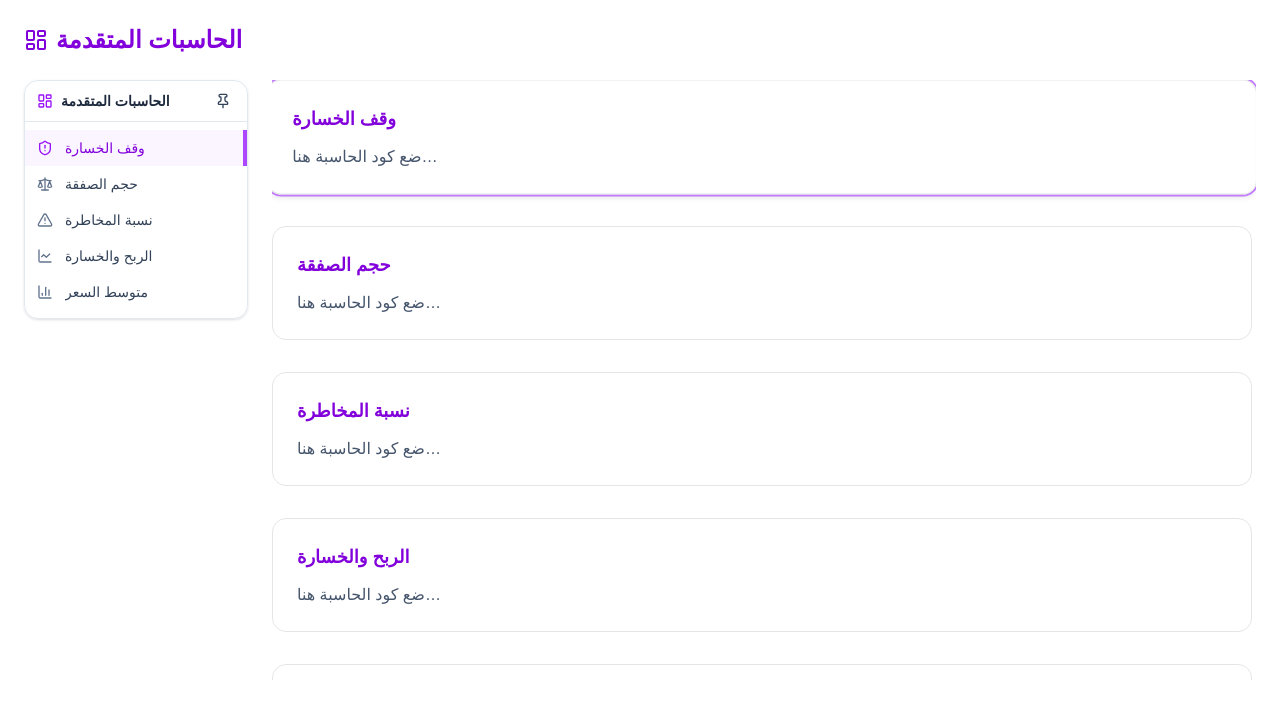
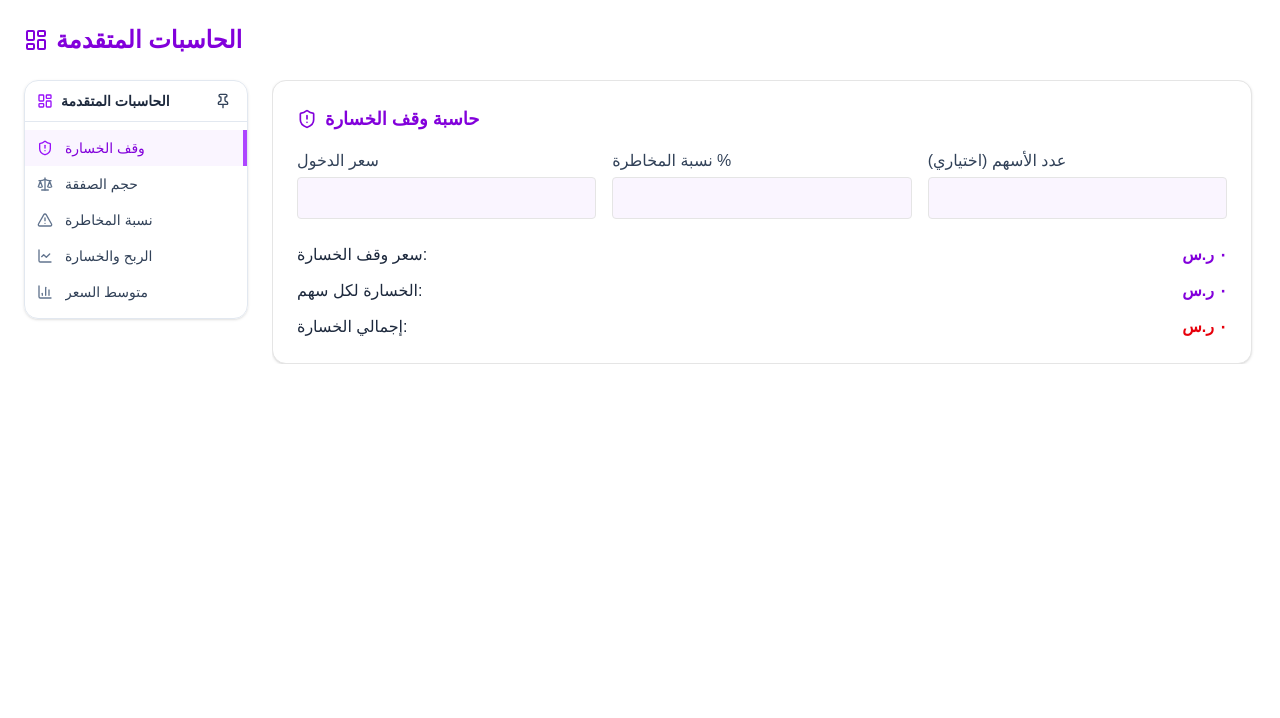
Before and after one commit to drishinnawy/tadawul-calculator-web, a Next.js app: page /advanced-calculators in a window 1280 px wide. Shown: the top 718 px of the page. Built offline with nearby package versions, Linux system fonts and the light colour scheme.

Commit message:
Import calculator tools into advanced calculators page

```diff
--- a/src/pages/advanced-calculators.tsx
+++ b/src/pages/advanced-calculators.tsx
@@ -9,6 +9,13 @@ import {
   Pin,
   PinOff,
 } from "lucide-react";
+
+// استيراد الأدوات
+import StopLossTool from "@/components/tools/StopLoss";
+import PositionSizeTool from "@/components/tools/PositionSize";
+import RiskTool from "@/components/tools/RiskTool";
+import ProfitLossTool from "@/components/tools/ProfitLossTool";
+import AveragePriceTool from "@/components/tools/AveragePriceTool";
 
 export default function AdvancedCalculatorsPage() {
   const [isSidebarExpanded, setIsSidebarExpanded] = useState(true);
@@ -108,23 +115,11 @@ export default function AdvancedCalculatorsPage() {
         {/* Tools Area */}
         <div className="flex-1 max-h-[75vh] overflow-y-auto pr-1 space-y-8">
 
-          {tools.map((item) => (
-            <div
-              key={item.id}
-              className={`transition-all duration-300 rounded-xl ${
-                activeTool === item.id
-                  ? "scale-[1.01] ring-2 ring-purple-400 shadow-md"
-                  : "scale-100"
-              }`}
-            >
-              <div className="p-6 bg-white rounded-xl border">
-                <h2 className="text-lg font-bold text-purple-700 mb-3">
-                  {item.label}
-                </h2>
-                <p className="text-slate-600">ضع كود الحاسبة هنا…</p>
-              </div>
-            </div>
-          ))}
+          {activeTool === "stoploss" && <StopLossTool />}
+          {activeTool === "position" && <PositionSizeTool />}
+          {activeTool === "risk" && <RiskTool />}
+          {activeTool === "profitloss" && <ProfitLossTool />}
+          {activeTool === "average" && <AveragePriceTool />}
 
         </div>
       </div>
```
